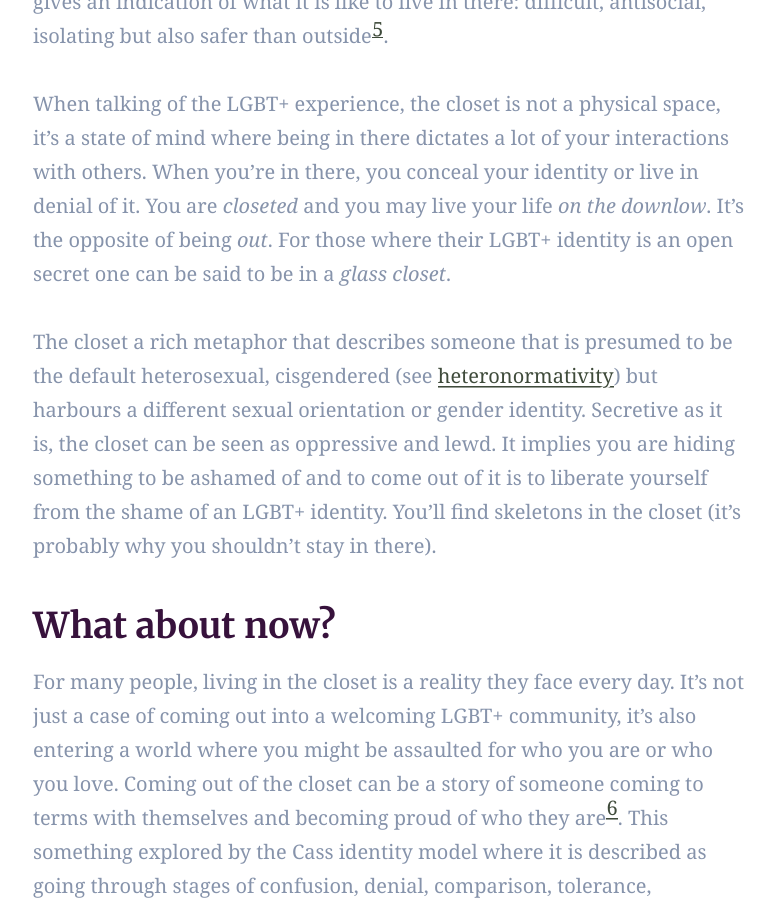
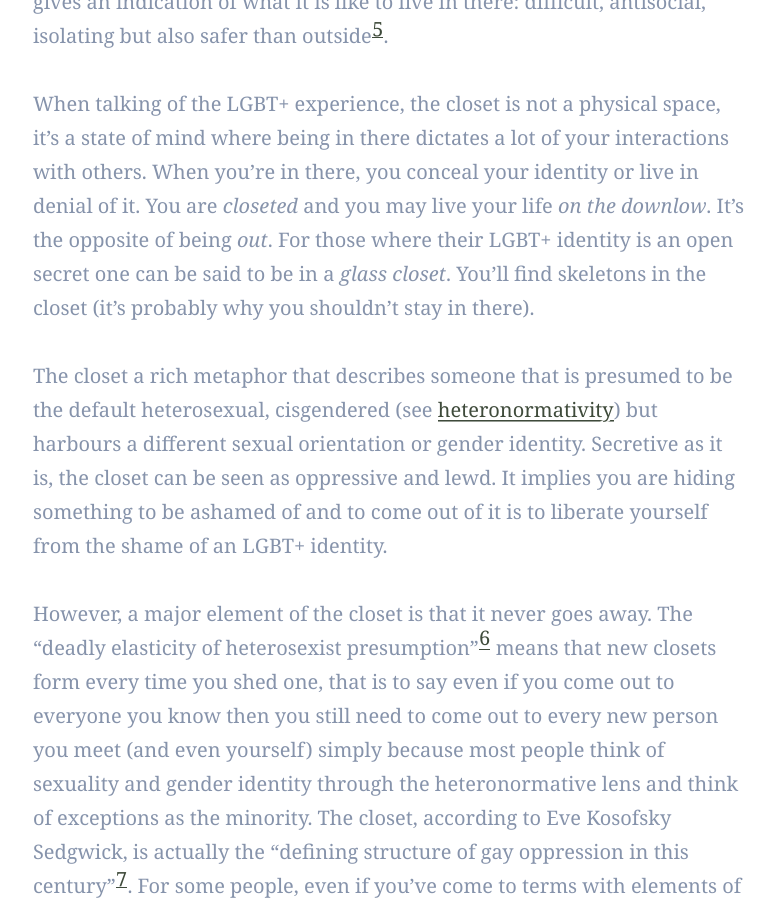
Before and after one commit to tpepper0408/pepper-central, a Jekyll site: the page built from _posts/2022-02-01-coming-out-of-a-glass-closet.md, in a window 1280 px wide and 900 px high, scrolled down 2883 px. Shown: the whole window, without its empty margins (250-1025 px from the left). Built offline with Jekyll 4.4.1, drawn with Linux system fonts in a browser that asks for light colours; some of the changed text lies outside the part shown.

Commit message:
Updating closet post to include Sedgwick quotes

```diff
--- a/_posts/2022-02-01-coming-out-of-a-glass-closet.md
+++ b/_posts/2022-02-01-coming-out-of-a-glass-closet.md
@@ -23,9 +23,11 @@ Before the term closet was used it was more common to refer to an LGBT+ person l
 ### Skeletons in the Closet
 The first usage of the term closet, to mean someone who is hiding their LGBT+ identity, comes from the late 1960s. The origin is not absolutely certain but it's a term that is rife with meaning as it originally referred to a small private room for prayer. This gives it a sense of privacy and secrecy. It's a space that isn't a fully-fledged room, somewhere where you're alone and isolated, barred from participation in what happens outside. Which gives an indication of what it is like to live in there: difficult, antisocial, isolating but also safer than outside[^4].
 
-When talking of the LGBT+ experience, the closet is not a physical space, it's a state of mind where being in there dictates a lot of your interactions with others. When you're in there, you conceal your identity or live in denial of it. You are *closeted* and you may live your life *on the downlow*. It's the opposite of being *out*. For those where their LGBT+ identity is an open secret one can be said to be in a *glass closet*.
+When talking of the LGBT+ experience, the closet is not a physical space, it's a state of mind where being in there dictates a lot of your interactions with others. When you're in there, you conceal your identity or live in denial of it. You are *closeted* and you may live your life *on the downlow*. It's the opposite of being *out*. For those where their LGBT+ identity is an open secret one can be said to be in a *glass closet*. You'll find skeletons in the closet (it's probably why you shouldn't stay in there).
 
-The closet a rich metaphor that describes someone that is presumed to be the default heterosexual, cisgendered (see [heteronormativity](https://www.eldis.org/keyissues/heteronormativity)) but harbours a different sexual orientation or gender identity. Secretive as it is, the closet can be seen as oppressive and lewd. It implies you are hiding something to be ashamed of and to come out of it is to liberate yourself from the shame of an LGBT+ identity. You'll find skeletons in the closet (it's probably why you shouldn't stay in there).
+The closet a rich metaphor that describes someone that is presumed to be the default heterosexual, cisgendered (see [heteronormativity](https://www.eldis.org/keyissues/heteronormativity)) but harbours a different sexual orientation or gender identity. Secretive as it is, the closet can be seen as oppressive and lewd. It implies you are hiding something to be ashamed of and to come out of it is to liberate yourself from the shame of an LGBT+ identity.
+
+However, a major element of the closet is that it never goes away. The "deadly elasticity of heterosexist presumption"[^12] means that new closets form every time you shed one, that is to say even if you come out to everyone you know then you still need to come out to every new person you meet (and even yourself) simply because most people think of sexuality and gender identity through the heteronormative lens and think of exceptions as the minority. The closet, according to Eve Kosofsky Sedgwick, is actually the "defining structure of gay oppression in this century"[^13]. For some people, even if you've come to terms with elements of your sexuality or gender identity, it doesn't mean you are comfortable with it - the closet is still there. This coming out of the closet is a lot of hard work.
 
 ## What about now?
 For many people, living in the closet is a reality they face every day. It's not just a case of coming out into a welcoming LGBT+ community, it's also entering a world where you might be assaulted for who you are or who you love. Coming out of the closet can be a story of someone coming to terms with themselves and becoming proud of who they are[^5]. This something explored by the Cass identity model where it is described as going through stages of confusion, denial, comparison, tolerance, acceptance, pride and then synthesis[^6].
@@ -59,3 +61,5 @@ So I'm coming out of my glass closet (shocker I know) but what I want it to mean
 [^9]: https://assets.publishing.service.gov.uk/government/uploads/system/uploads/attachment_data/file/722314/GEO-LGBT-Survey-Report.pdf, p.22
 [^10]: https://assets.publishing.service.gov.uk/government/uploads/system/uploads/attachment_data/file/722314/GEO-LGBT-Survey-Report.pdf, p.21
 [^11]: https://www.pbs.org/outofthepast/past/p3/1931.html
+[^12]: Sedgwick, Eve Kosofsky. (2008). *Epistemology of the Closet*. University of California Press: 68
+[^13]: Sedgwick, Eve Kosofsky. (2008). *Epistemology of the Closet*. University of California Press: 71
```
